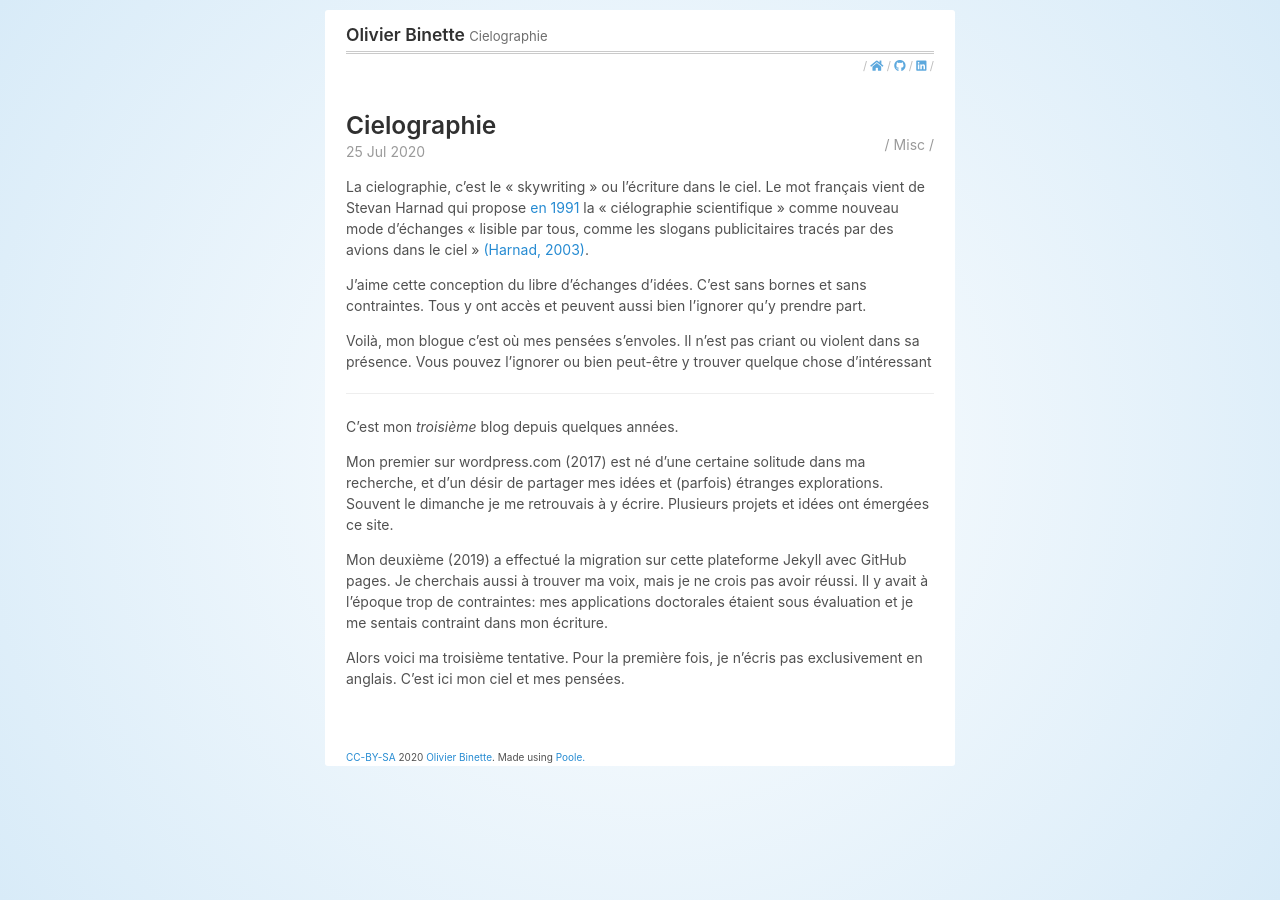
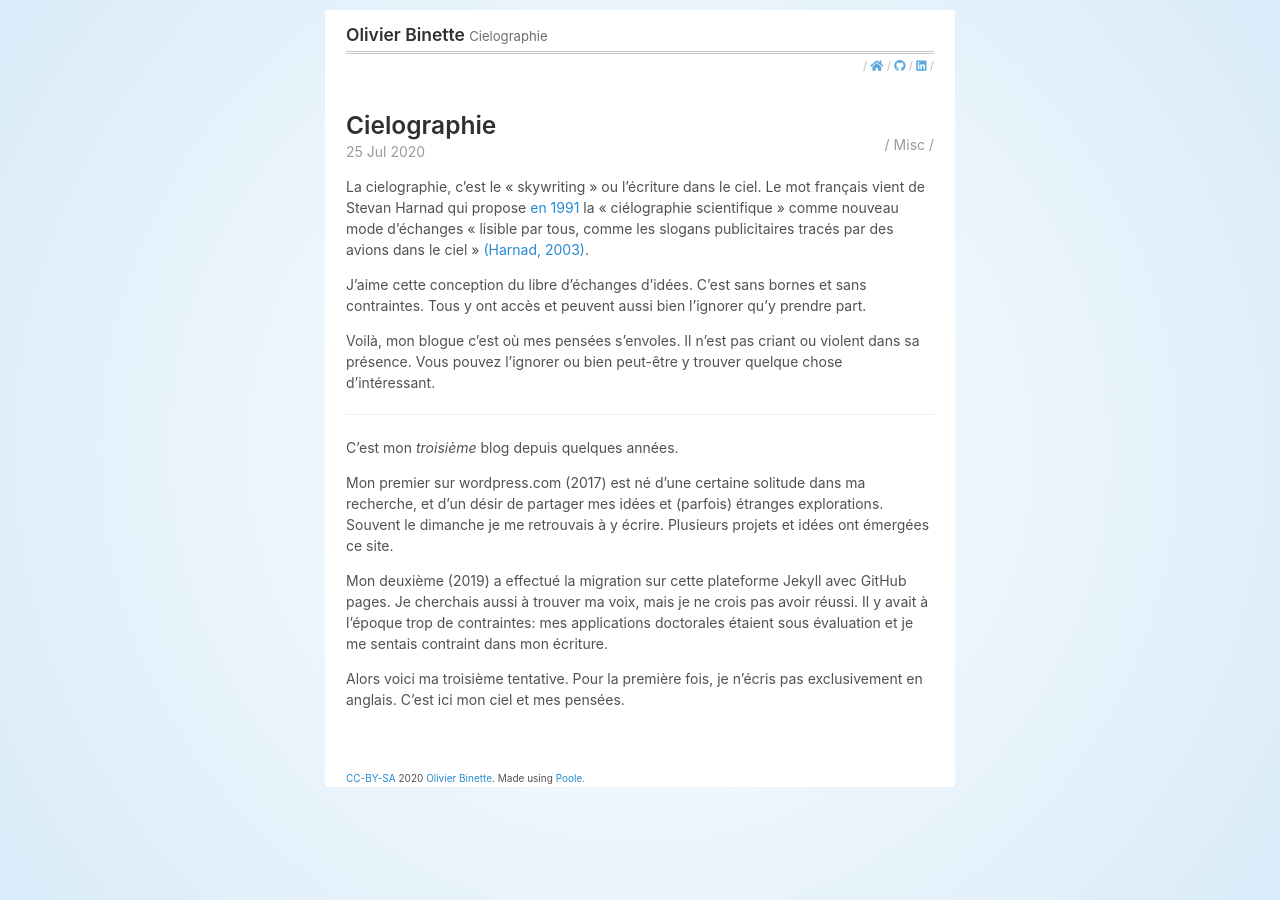
Before and after one commit to OlivierBinette/Cielographie, a Jekyll site: the page built from _posts/2020-07-25-new-blog.md, in a window 1280 px wide. Built offline with Jekyll 4.4.1, drawn with Linux system fonts in a browser that asks for light colours; nearby versions of some CDN libraries.

Commit message:
fix typo

```diff
--- a/_posts/2020-07-25-new-blog.md
+++ b/_posts/2020-07-25-new-blog.md
@@ -9,7 +9,7 @@ nouveau mode d'échanges « lisible par tous, comme les slogans publicitaires tr
 
 J'aime cette conception du libre d'échanges d'idées. C'est sans bornes et sans contraintes. Tous y ont accès et peuvent aussi bien l'ignorer qu'y prendre part.
 
-Voilà, mon blogue c'est où mes pensées s'envoles. Il n'est pas criant ou violent dans sa présence. Vous pouvez l'ignorer ou bien peut-être y trouver quelque chose d'intéressant
+Voilà, mon blogue c'est où mes pensées s'envoles. Il n'est pas criant ou violent dans sa présence. Vous pouvez l'ignorer ou bien peut-être y trouver quelque chose d'intéressant.
 
 ***
 
```
